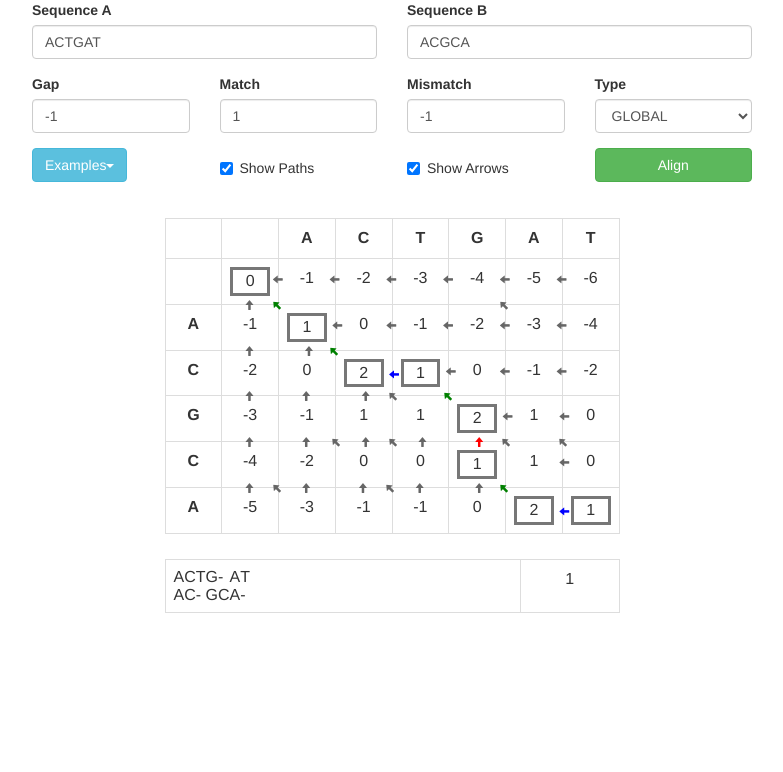
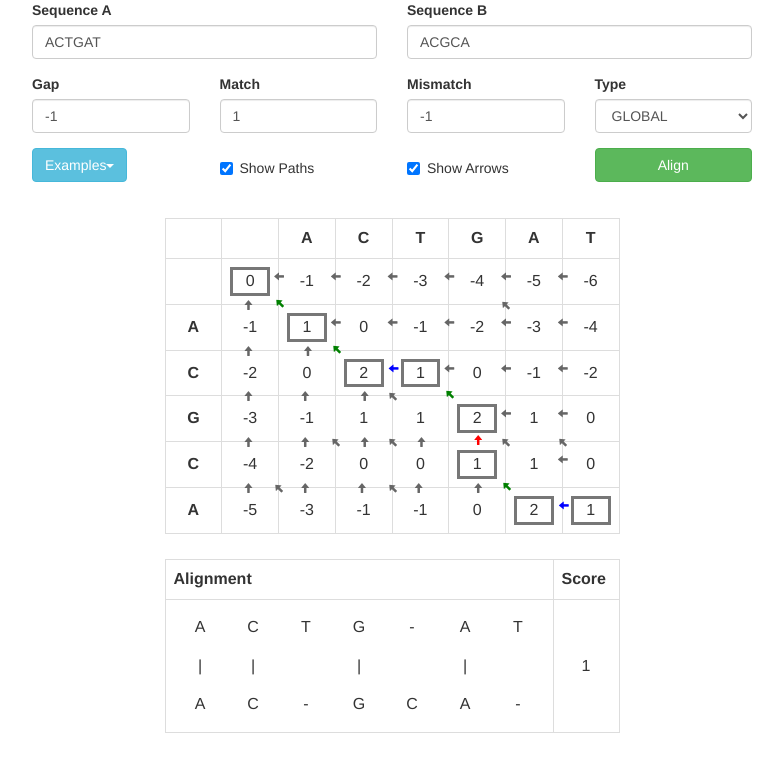
Before and after one commit to paolo-slepoi/sequence-alignment, a plain HTML site: page index.html in a window 1280 px wide. Shown: the whole page, without its empty margins (248-1031 px from the left). Drawn offline with nearby package versions, Linux system fonts and the light colour scheme.

Commit message:
fixed arrows positioning

```diff
--- a/index.html
+++ b/index.html
@@ -14,61 +14,81 @@
         .arrow-left,
         .arrow-diag {
             position: absolute;
-            top: auto;
             font-size: 10px;
             color: #666;
         }
 
         .arrow-up {
-            margin-top: -13px;
-            margin-left: 1px;
+            top: -16px;
         }
 
         .arrow-left {
-            margin-left: -27px;
-            margin-top: 7px;
+            left: -13px;
         }
 
         .arrow-diag {
-            margin-top: -13px;
-            margin-left: -28px;
+            top: -16px;
+            left: -13px;
             transform: rotateZ(45deg);
         }
 
         .path>.arrow-diag {
             color: green;
-            margin-top: -16px;
-            margin-left: -30px;
+            top: -18px;
+            left: -15px;
         }
 
         .path>.arrow-left {
             color: blue;
-
+            left: -15px;
         }
 
         .path>.arrow-up {
             color: red;
-            margin-top:-16px;
+            top: -18px;
         }
 
         .path {
             border: 3px solid #777;
         }
 
+        .table>tbody>tr>td,
         td {
             vertical-align: middle;
         }
 
         .table {
-            width: 455px;
             margin: 0 auto;
-            margin-top: 25px
+            margin-top: 25px;
+            table-layout: fixed;
         }
 
-        #matrix-table > tbody > tr > td {
+        #matrix-table {
+            max-width: 455px;
+            /*width:  100px;*/
+        }
+
+        #matrix-table>tbody>tr>td {
             width: 50px;
             min-width: 0px;
+            max-width: 50px;
+            height: 39px;
+        }
 
+        #matrix-table>tbody>tr>td>div {
+            position: relative;
+        }
+
+        .alignment-sub-table {
+            margin-top: 0px;
+        }
+
+        .alignment-sub-table>tbody>tr>td {
+            border-top: 0;
+        }
+
+        #alignment-table {
+            max-width: 455px;
         }
     </style>
 
@@ -170,6 +190,7 @@
                     <tr ng-repeat="row in matrix track by $index" ng-init="rowIndex = $index">
                         <td><strong ng-if="$index > 0">{{sequenceB[$index-1]}}</strong></td>
                         <td ng-repeat="cell in matrix[rowIndex]  track by $index">
+
                             <div ng-init="t = tMatrix[rowIndex][$index]" ng-class="{'path':cell.path  && showPaths }">
                                 <span class="glyphicon glyphicon-arrow-left arrow-left" ng-if=" cell.left && showArrows "></span>
                                 <span class="glyphicon glyphicon-arrow-up arrow-up" ng-if=" cell.up  && showArrows"></span>
@@ -186,13 +207,20 @@
         </div>
         <div class="row">
             <div class="col-md-12">
-                <table class="table table-bordered text-center" style="max-width:455px">
+                <table id="alignment-table" class="table table-bordered text-center">
+                    <tr>
+                        <th>Alignment</th>
+                        <th style="width: 66px;">Score</th>
+                    </tr>
                     <tr ng-repeat="s in alignments">
 
                         <td>
-                            <table>
+                            <table class="table text-center alignment-sub-table">
                                 <tr>
                                     <td ng-repeat="s in s.sequenceA.split('') track by $index">{{s}}</td>
+                                </tr>
+                                <tr>
+                                    <td ng-repeat="s in s.matchSequence.split('') track by $index">{{s}}</td>
                                 </tr>
                                 <tr>
                                     <td ng-repeat="s in s.sequenceB.split('') track by $index">{{s}}</td>
--- a/res/sequence-alignment.js
+++ b/res/sequence-alignment.js
@@ -41,7 +41,8 @@ var SequenceAlignemnt = {
             var s = {
                 sequenceA: '',
                 sequenceB: '',
-                score: matrix[paths[i][0][0]][paths[i][0][1]].score
+                score: matrix[paths[i][0][0]][paths[i][0][1]].score,
+                matchSequence: '' //helper string, need to find a better name
             };
 
             for (var j = paths[i].length - 1; j >= 0; j--) {
@@ -55,12 +56,16 @@ var SequenceAlignemnt = {
                 if (p[0] + 1 == nextP[0] && p[1] + 1 == nextP[1]) {
                     s.sequenceA += sequenceA[nextP[1] - 1];
                     s.sequenceB += sequenceB[nextP[0] - 1];
+                    s.matchSequence += (sequenceA[nextP[1] - 1] == sequenceB[nextP[0] - 1]) ? '|' : ' ';
+
                 } else if (p[1] + 1 == nextP[1]) {
                     s.sequenceA += sequenceA[nextP[1] - 1];
                     s.sequenceB += '-';
+                    s.matchSequence += ' ';
                 } else if (p[0] + 1 == nextP[0]) {
                     s.sequenceA += '-';
                     s.sequenceB += sequenceB[nextP[0] - 1];
+                    s.matchSequence += ' ';
                 }
 
                 if (j - 1 == 0) break;
@@ -117,7 +122,7 @@ var SequenceAlignemnt = {
                 if (_p)
                     p.push(_p);
 
-                if(r == c && r == 0) break;
+                if (r == c && r == 0) break;
 
             }
 
```
